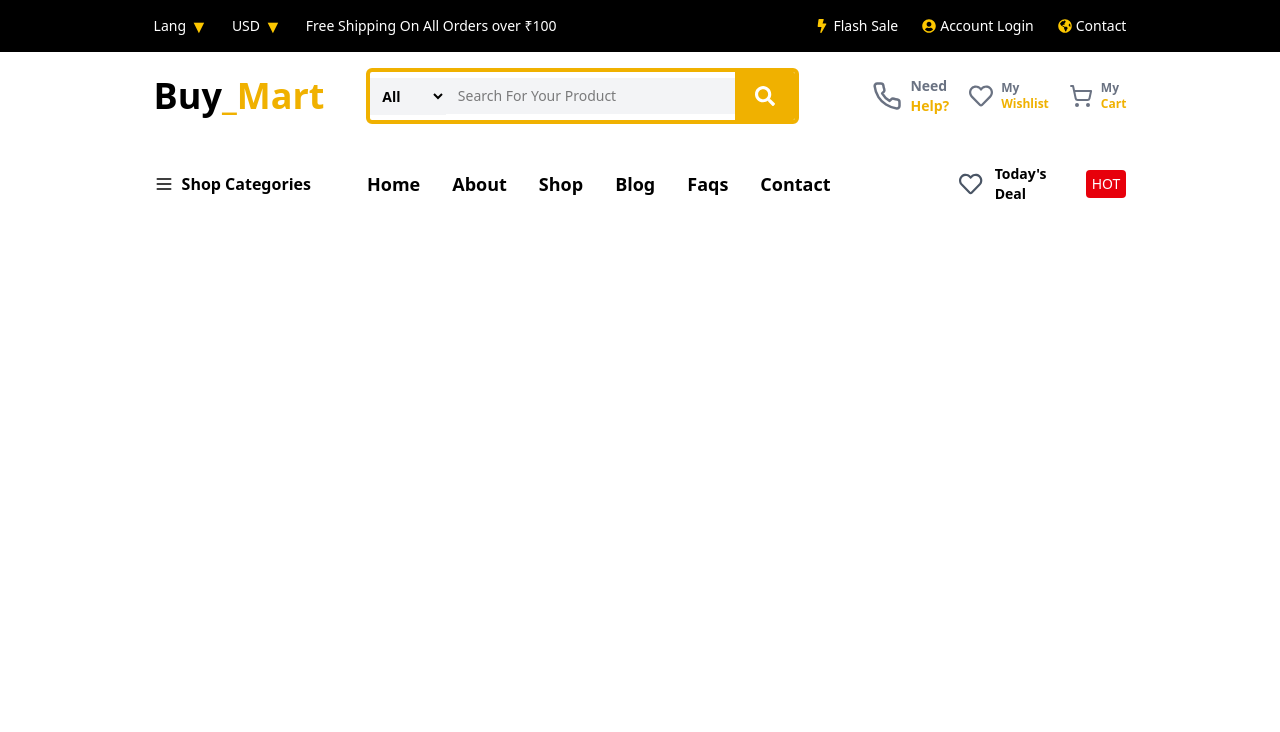
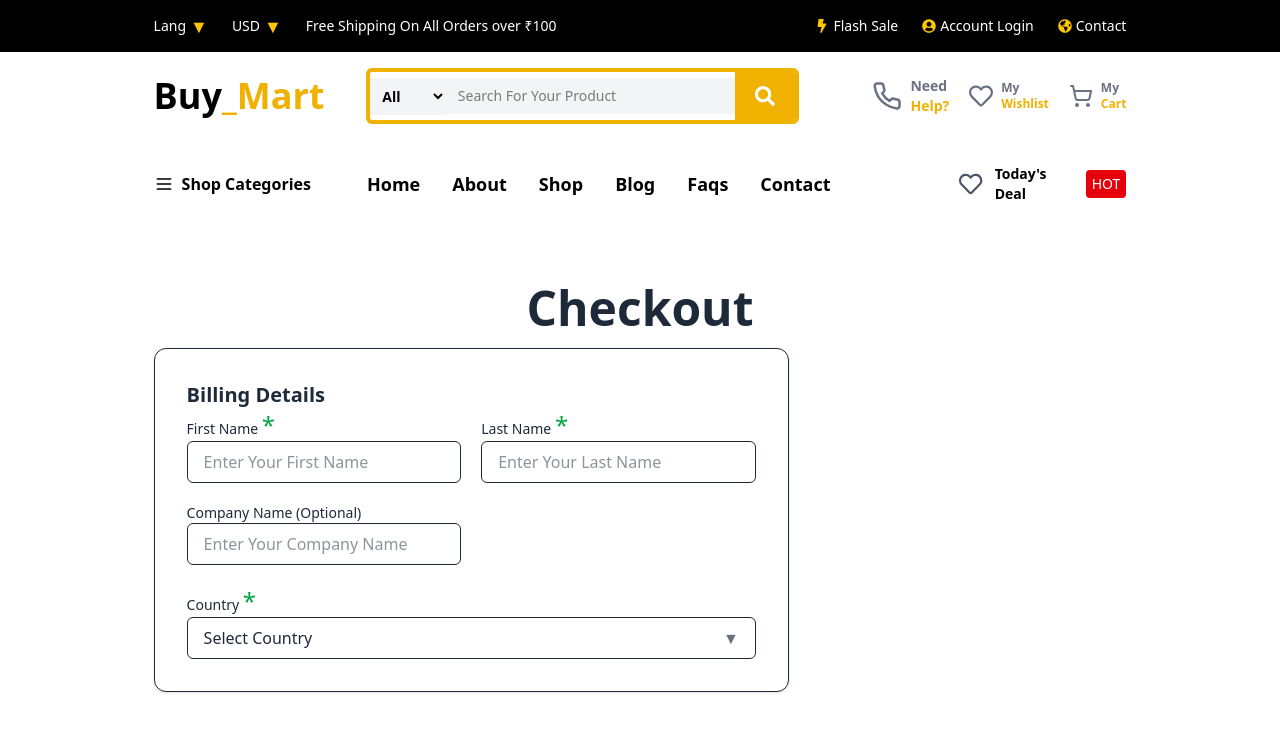
Before and after one commit to NiharikaNeha/Buy_Mart, a React (Vite) app: page /checkout in a window 1280 px wide. Shown: the top 732 px of the page. Built offline with nearby package versions, Linux system fonts and the light colour scheme.

Commit message:
Working On Checkout Page

```diff
--- a/src/App.jsx
+++ b/src/App.jsx
@@ -11,6 +11,7 @@ import Index from "./components/Pages/Index.jsx";
 import ProductDetails from "./components/Pages/ProductDetails.jsx";
 import Wishlist from "./components/Pages/Wishlist.jsx";
 import Cart from "./components/Pages/Cart.jsx";
+import Checkout from "./components/Pages/Checkout.jsx";
 
 const ScrollToTop = () => {
   const { pathname } = useLocation();
@@ -33,6 +34,7 @@ const App = () => {
           <Route path="/product/:id" element={<ProductDetails />} />
           <Route path="/wishlist" element={<Wishlist />} />
           <Route path="/cart" element={<Cart />} />
+          <Route path="/checkout" element={<Checkout />} />
         </Routes>
       </Router>
     </>
--- /dev/null
+++ b/src/Flag.json
@@ -0,0 +1,24 @@
+{
+  "Data": [
+    { "country": "India", "image": "https://flagcdn.com/w40/in.png" },
+    { "country": "United States", "image": "https://flagcdn.com/w40/us.png" },
+    { "country": "United Kingdom", "image": "https://flagcdn.com/w40/gb.png" },
+    { "country": "Canada", "image": "https://flagcdn.com/w40/ca.png" },
+    { "country": "Australia", "image": "https://flagcdn.com/w40/au.png" },
+    { "country": "Germany", "image": "https://flagcdn.com/w40/de.png" },
+    { "country": "France", "image": "https://flagcdn.com/w40/fr.png" },
+    { "country": "Italy", "image": "https://flagcdn.com/w40/it.png" },
+    { "country": "Japan", "image": "https://flagcdn.com/w40/jp.png" },
+    { "country": "China", "image": "https://flagcdn.com/w40/cn.png" },
+    { "country": "Brazil", "image": "https://flagcdn.com/w40/br.png" },
+    { "country": "South Korea", "image": "https://flagcdn.com/w40/kr.png" },
+    { "country": "Russia", "image": "https://flagcdn.com/w40/ru.png" },
+    { "country": "South Africa", "image": "https://flagcdn.com/w40/za.png" },
+    { "country": "Singapore", "image": "https://flagcdn.com/w40/sg.png" },
+    { "country": "Mexico", "image": "https://flagcdn.com/w40/mx.png" },
+    { "country": "United Arab Emirates", "image": "https://flagcdn.com/w40/ae.png" },
+    { "country": "Spain", "image": "https://flagcdn.com/w40/es.png" },
+    { "country": "Netherlands", "image": "https://flagcdn.com/w40/nl.png" },
+    { "country": "Switzerland", "image": "https://flagcdn.com/w40/ch.png" }
+  ]
+}
--- a/src/components/Pages/Checkout.jsx
+++ b/src/components/Pages/Checkout.jsx
@@ -1,8 +1,133 @@
-import React from 'react'
+import React, { useEffect, useState } from 'react'
+import Flags from '../../Flag.json'
 
 const Checkout = () => {
+  const [cart, setCart] = useState([])
+  const [selectedPayment, setSelectedPayment] = useState("bank")
+  const [discount, setDiscount] = useState(100)
+  const [selectedCountry, setSelectedCountry] = useState(null)
+  const [countryOpen, setCountryOpen] = useState(false)
+
+  useEffect(() => {
+    const storedCart = JSON.parse(localStorage.getItem('cartItems')) || []
+    const updatedCart = storedCart.map(item => ({
+      ...item,
+      Price: parseFloat(item.Price),
+      quantity: item.quantity || 1
+    }))
+    setCart(updatedCart)
+  }, [])
+
+  const subtotal = cart.reduce((acc, item) => acc + item.Price * item.quantity, 0)
+  const shipping = cart.length ? 80 : 0
+  const total = subtotal + shipping - discount
+
+  const PaymentOption = ({ id, label }) => (
+    <label
+      htmlFor={id}
+      className={`flex items-start gap-3 p-4 border rounded-md cursor-pointer transition-all ${
+        selectedPayment === id ? 'border-yellow-400 bg-yellow-50 shadow-sm' : 'border-gray-300'
+      }`}
+    >
+      <input
+        type="radio"
+        id={id}
+        name="payment"
+        value={id}
+        checked={selectedPayment === id}
+        onChange={() => setSelectedPayment(id)}
+        className="mt-1 w-4 h-4 text-yellow-500 accent-yellow-400"
+      />
+      <span>{label}</span>
+    </label>
+  )
+
   return (
-    <div>Checkout</div>
+    <div className='min-h-screen px-[8%] lg:px-[12%] py-14 bg-white text-gray-800'>
+      <h1 className='text-5xl font-bricolage font-semibold text-center mb-10'>Checkout</h1>
+
+      <div className='grid grid-cols-1 lg:grid-cols-3 gap-10 pt-4'>
+        {/* Billing Section */}
+        <div className='lg:col-span-2 bg-white p-8 border rounded-xl shadow-sm'>
+          <h2 className='text-xl font-semibold mb-6'>Billing Details</h2>
+          <form className='grid grid-cols-1 md:grid-cols-2 gap-5'>
+            <div>
+              <label className='block text-sm font-medium mb-1'>
+                First Name <span className='text-2xl text-green-600'>*</span>
+              </label>
+              <input
+                type="text"
+                placeholder='Enter Your First Name'
+                className='w-full border rounded-md px-4 py-2'
+              />
+            </div>
+
+            <div>
+              <label className='block text-sm font-medium mb-1'>
+                Last Name <span className='text-2xl text-green-600'>*</span>
+              </label>
+              <input
+                type="text"
+                placeholder='Enter Your Last Name'
+                className='w-full border rounded-md px-4 py-2'
+              />
+            </div>
+
+            <div>
+              <label className='block text-sm font-medium mb-1'>Company Name (Optional)</label>
+              <input
+                type="text"
+                placeholder='Enter Your Company Name'
+                className='w-full border rounded-md px-4 py-2'
+              />
+            </div>
+
+            {/* Country Dropdown with Flags */}
+            <div className="md:col-span-2 relative">
+              <label className='block text-sm font-medium mb-1'>
+                Country <span className='text-2xl text-green-600'>*</span>
+              </label>
+
+              {/* Selected Country Button */}
+              <button
+                type="button"
+                onClick={() => setCountryOpen(!countryOpen)}
+                className="w-full flex items-center justify-between border rounded-md px-4 py-2 bg-white"
+              >
+                {selectedCountry ? (
+                  <span className="flex items-center gap-2">
+                    <img src={selectedCountry.image} alt="" className="w-5 h-4 object-cover rounded-sm" />
+                    {selectedCountry.country}
+                  </span>
+                ) : (
+                  "Select Country"
+                )}
+                <span className="text-gray-500 ml-2">▼</span>
+              </button>
+
+              {/* Dropdown Menu */}
+              {countryOpen && (
+                <ul className="absolute z-10 w-full bg-white border rounded-md shadow-md mt-2 max-h-60 overflow-auto">
+                  {Flags.Data.map((flag, index) => (
+                    <li
+                      key={index}
+                      className="flex items-center gap-2 px-4 py-2 hover:bg-gray-100 cursor-pointer"
+                      onClick={() => {
+                        setSelectedCountry(flag)
+                        setCountryOpen(false)
+                      }}
+                    >
+                      <img src={flag.image} alt={flag.country} className="w-5 h-4 object-cover rounded-sm" />
+                      {flag.country}
+                    </li>
+                  ))}
+                </ul>
+              )}
+            </div>
+          </form>
+        </div>
+      </div>
+    </div>
   )
 }
 
```
